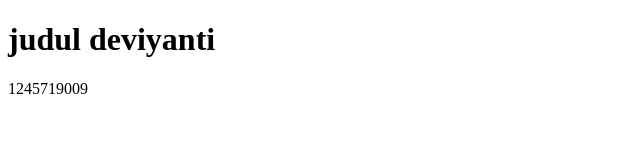
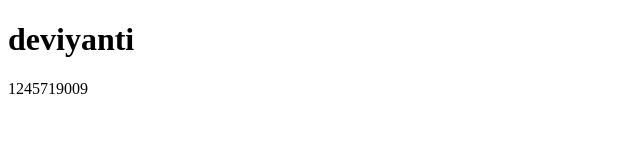
Before and after one commit to deviyntistjpto/1245719009., a plain HTML site: page index.html in a window 1280 px wide. Shown: the whole page, without its empty margins (0-640 px from the left). Drawn offline with Linux system fonts and the light colour scheme.

Commit message:
Update index.html

```diff
--- a/index.html
+++ b/index.html
@@ -3,11 +3,11 @@
 <head>
 	<meta charsete="utf-8" />
 	<meta name="viewport" content="initial-scale=1.0,user-scalable=no,maxsimum-scale=1,width=device-width">
-	<title>judul deviyanti</title>
+	<title>deviyanti</title>
 </head>
 
 <body>
-	<h1>judul deviyanti</h1>
+	<h1>deviyanti</h1>
 	<p>1245719009<p/>
 </body>
 </html>
```
